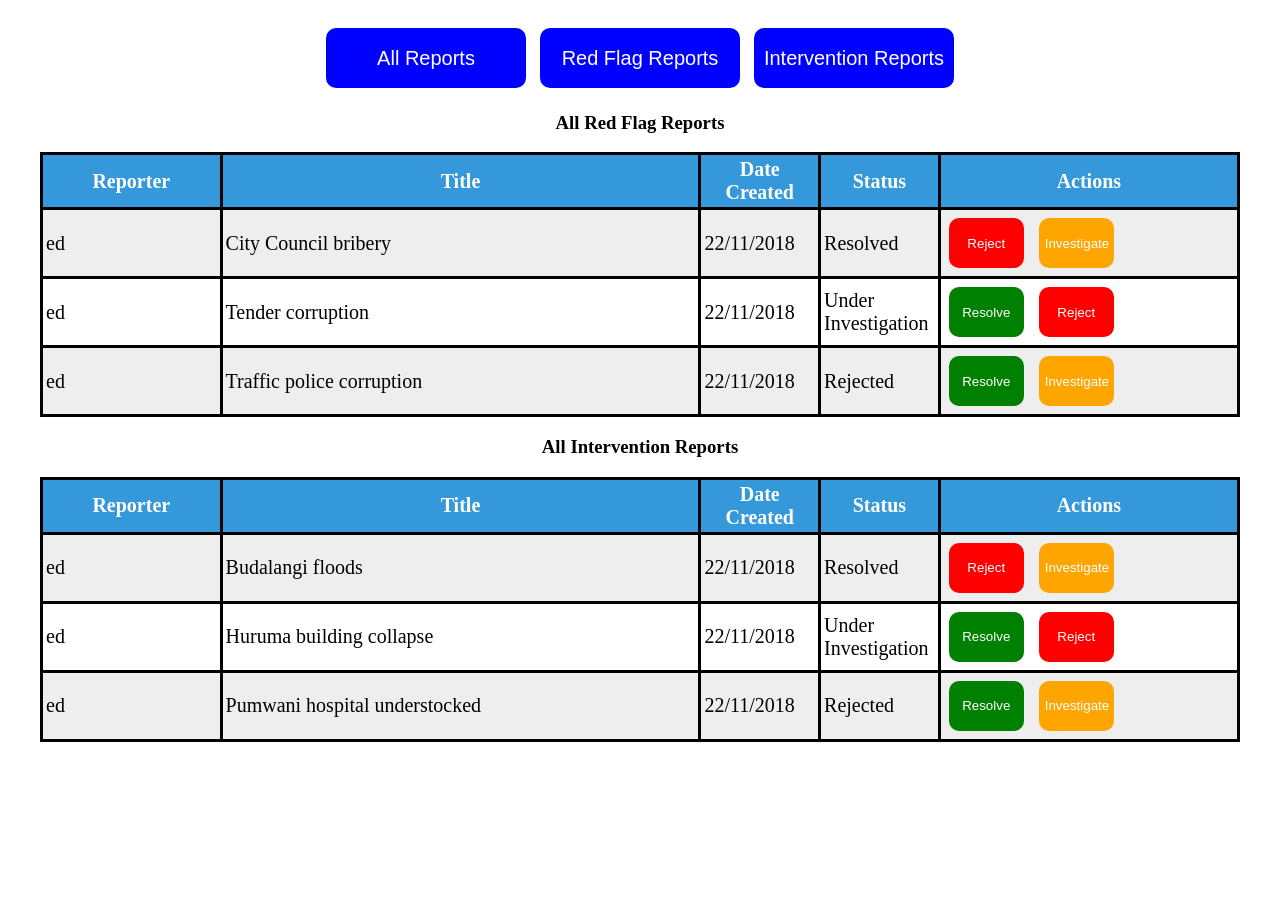
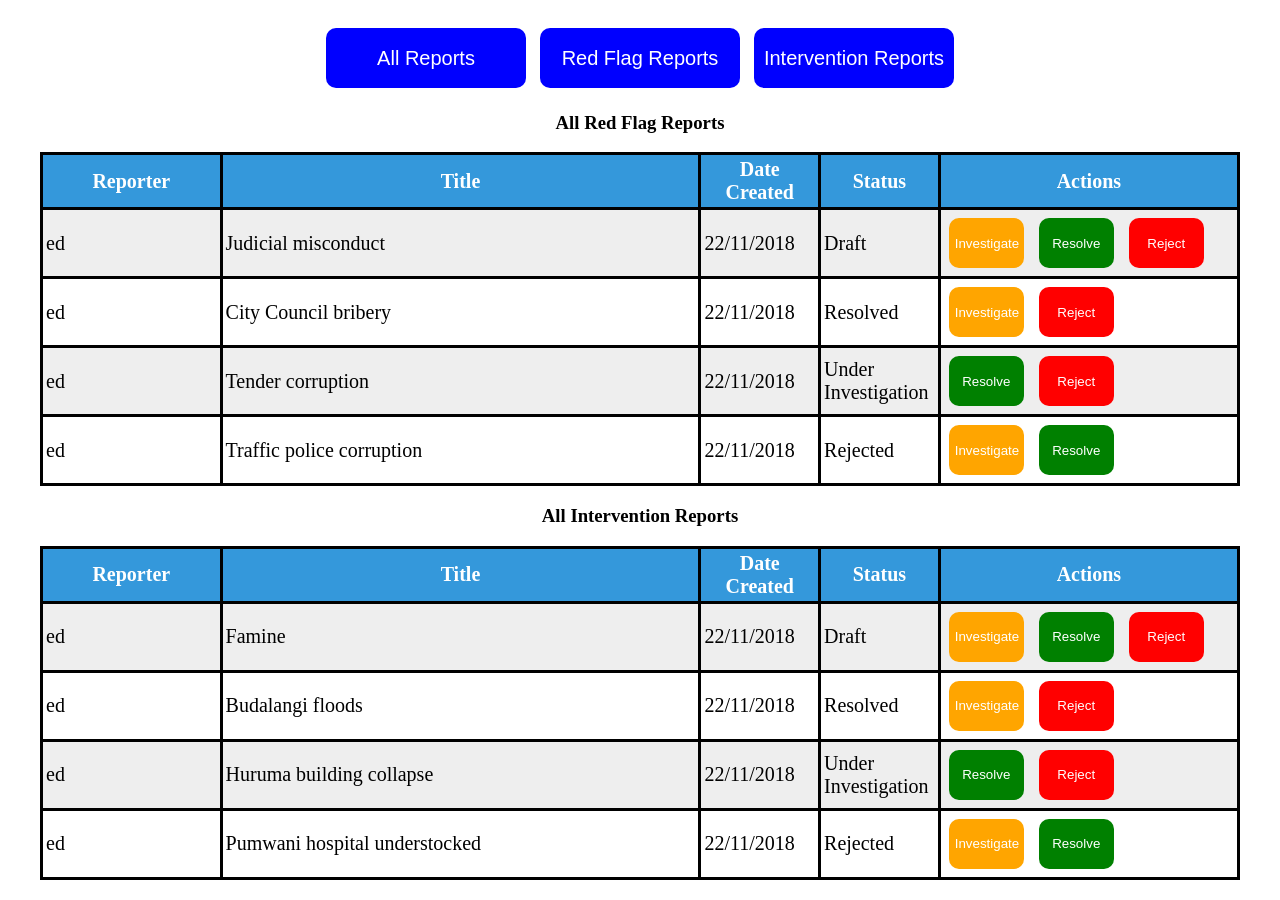
Before and after one commit to edkahara/iReporter, a plain HTML site: page ui/admin.html in a window 1280 px wide. Shown: the part 47-947 px from the top of the page. Before the commit the page ends 890 px from the top, so only its background shows below. Drawn offline with Linux system fonts and the light colour scheme; a web font is replaced by a local one.

Commit message:
Update admin.html

```diff
--- a/ui/admin.html
+++ b/ui/admin.html
@@ -35,14 +35,25 @@
           	</tr>
         	</thead>
         	<tbody>
+            <tr>
+              <td><a class="show" href="./profile.html">ed</a></td>
+              <td>Judicial misconduct</td>
+              <td class="date">22/11/2018</td>
+              <td class="status">Draft</td>
+              <td class="actions">
+                <a href="./admin.html"><button class="powers" id="investigate">Investigate</button></a>
+                <a href="./admin.html"><button class="powers" id="resolve">Resolve</button></a>
+                <a href="./admin.html"><button class="powers" id="reject">Reject</button></a>
+              </td>
+            </tr>
           	<tr>
               <td><a class="show" href="./profile.html">ed</a></td>
           		<td>City Council bribery</td>
               <td class="date">22/11/2018</td>
           		<td class="status">Resolved</td>
               <td class="actions">
+                <a href="./admin.html"><button class="powers" id="investigate">Investigate</button></a>
                 <a href="./admin.html"><button class="powers" id="reject">Reject</button></a>
-                <a href="./admin.html"><button class="powers" id="investigate">Investigate</button></a>
               </td>
           	</tr>
           	<tr>
@@ -61,8 +72,8 @@
               <td class="date">22/11/2018</td>
           		<td class="status">Rejected</td>
               <td class="actions">
+                <a href="./admin.html"><button class="powers" id="investigate">Investigate</button></a>
                 <a href="./admin.html"><button class="powers" id="resolve">Resolve</button></a>
-                <a href="./admin.html"><button class="powers" id="investigate">Investigate</button></a>
               </td>
           	</tr>
         	</tbody>
@@ -81,14 +92,25 @@
           	</tr>
         	</thead>
         	<tbody>
+            <tr>
+              <td><a class="show" href="./profile.html">ed</a></td>
+              <td>Famine</td>
+              <td class="date">22/11/2018</td>
+              <td class="status">Draft</td>
+              <td class="actions">
+                <a href="./admin.html"><button class="powers" id="investigate">Investigate</button></a>
+                <a href="./admin.html"><button class="powers" id="resolve">Resolve</button></a>
+                <a href="./admin.html"><button class="powers" id="reject">Reject</button></a>
+              </td>
+            </tr>
           	<tr>
               <td><a class="show" href="./profile.html">ed</a></td>
           		<td><a  class="show" href="./report.html">Budalangi floods</a></td>
               <td class="date">22/11/2018</td>
           		<td class="status">Resolved</td>
               <td class="actions">
+                <a href="./admin.html"><button class="powers" id="investigate">Investigate</button></a>
                 <a href="./admin.html"><button class="powers" id="reject">Reject</button></a>
-                <a href="./admin.html"><button class="powers" id="investigate">Investigate</button></a>
               </td>
           	</tr>
           	<tr>
@@ -107,8 +129,8 @@
               <td class="date">22/11/2018</td>
           		<td class="status">Rejected</td>
               <td class="actions">
+                <a href="./admin.html"><button class="powers" id="investigate">Investigate</button></a>
                 <a href="./admin.html"><button class="powers" id="resolve">Resolve</button></a>
-                <a href="./admin.html"><button class="powers" id="investigate">Investigate</button></a>
               </td>
           	</tr>
         	</tbody>
```
